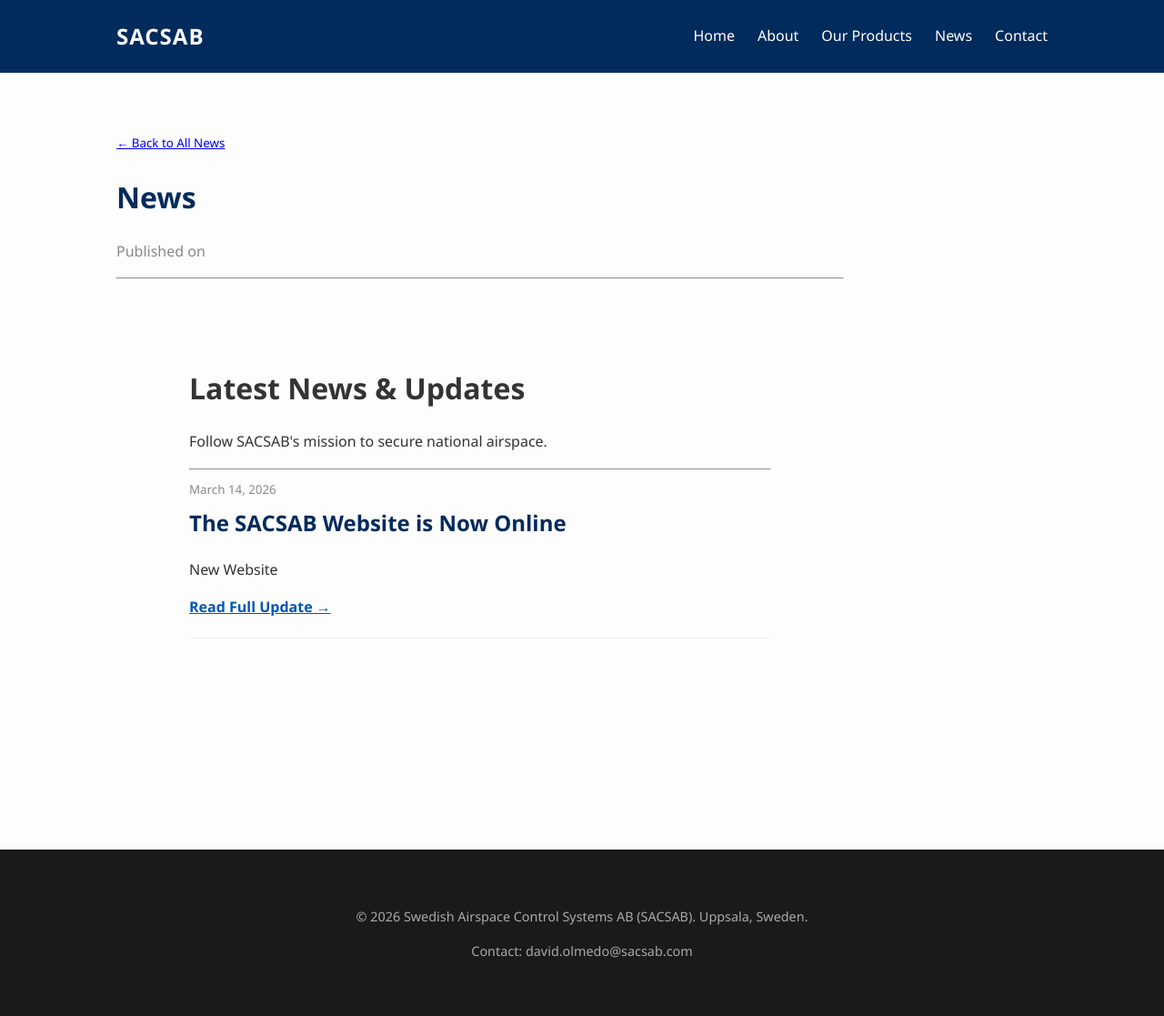
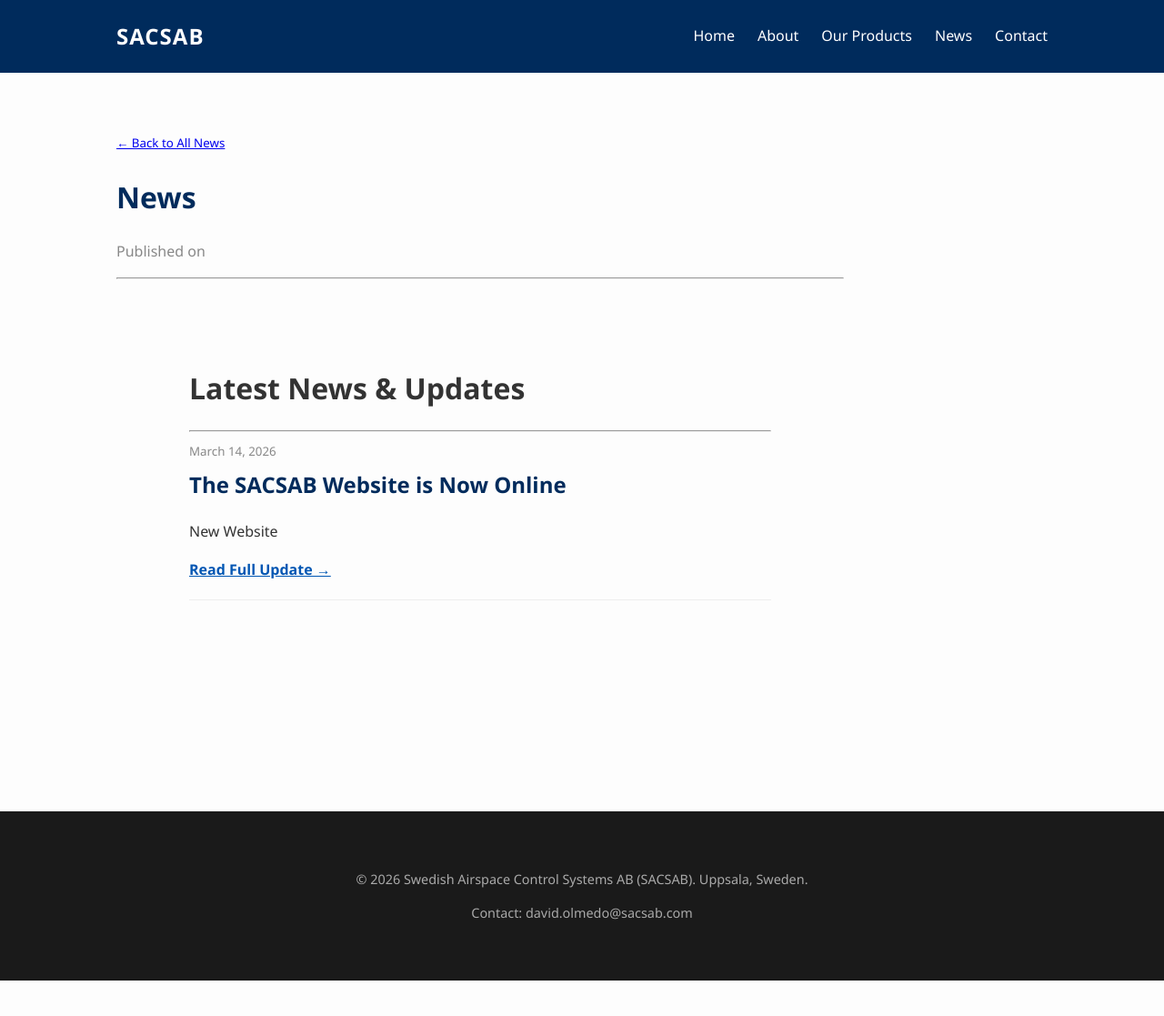
Before and after one commit to DaOl6717/sacsab, a Jekyll site: the page built from news/index.html, in a window 1280 px wide and 1119 px high. Shown: the whole window at 91% size. Built offline with Jekyll 4.4.1, drawn with Linux system fonts in a browser that asks for light colours.

Commit message:
Ändra en linje

```diff
--- a/news/index.html
+++ b/news/index.html
@@ -5,7 +5,6 @@ title: News
 
 <div class="container">
     <h1>Latest News & Updates</h1>
-    <p>Follow SACSAB's mission to secure national airspace.</p>
     <hr>
 
     <div class="news-feed">
```
